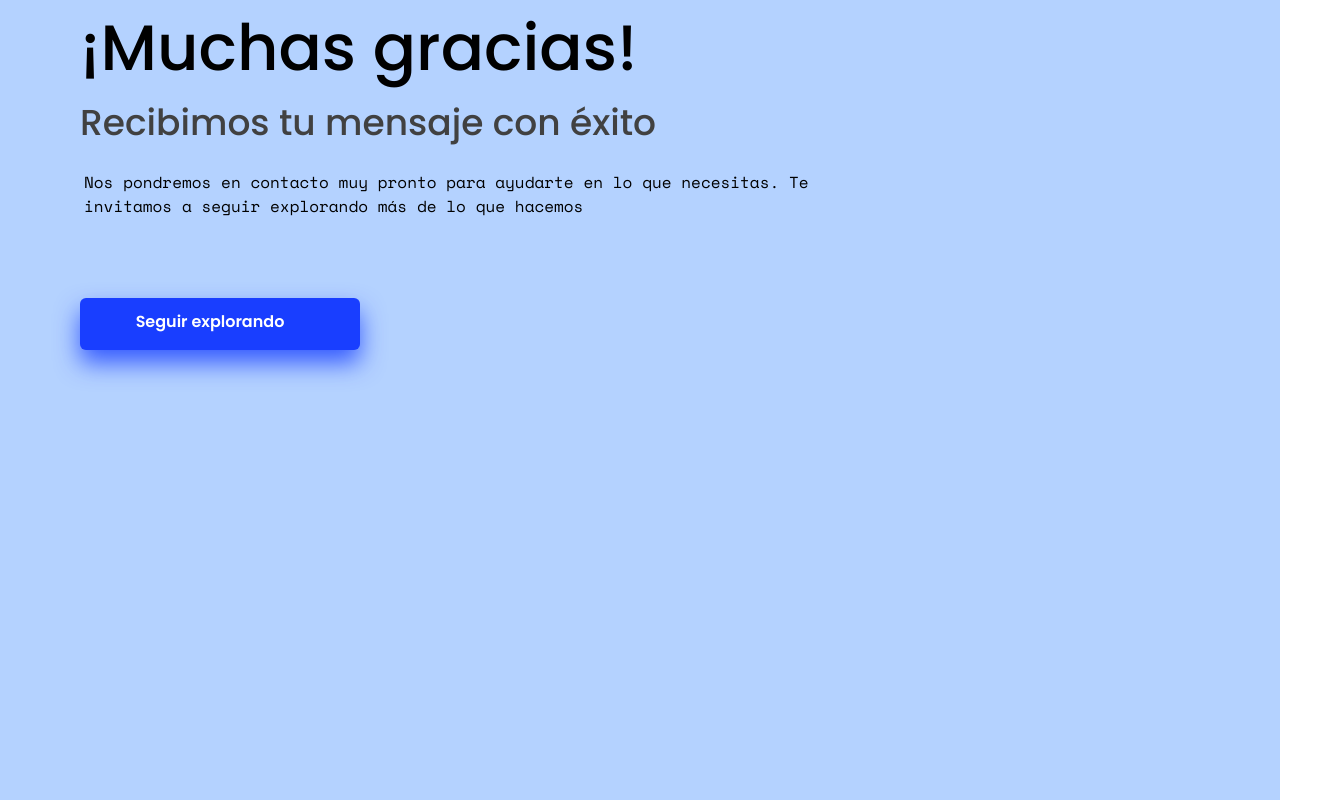
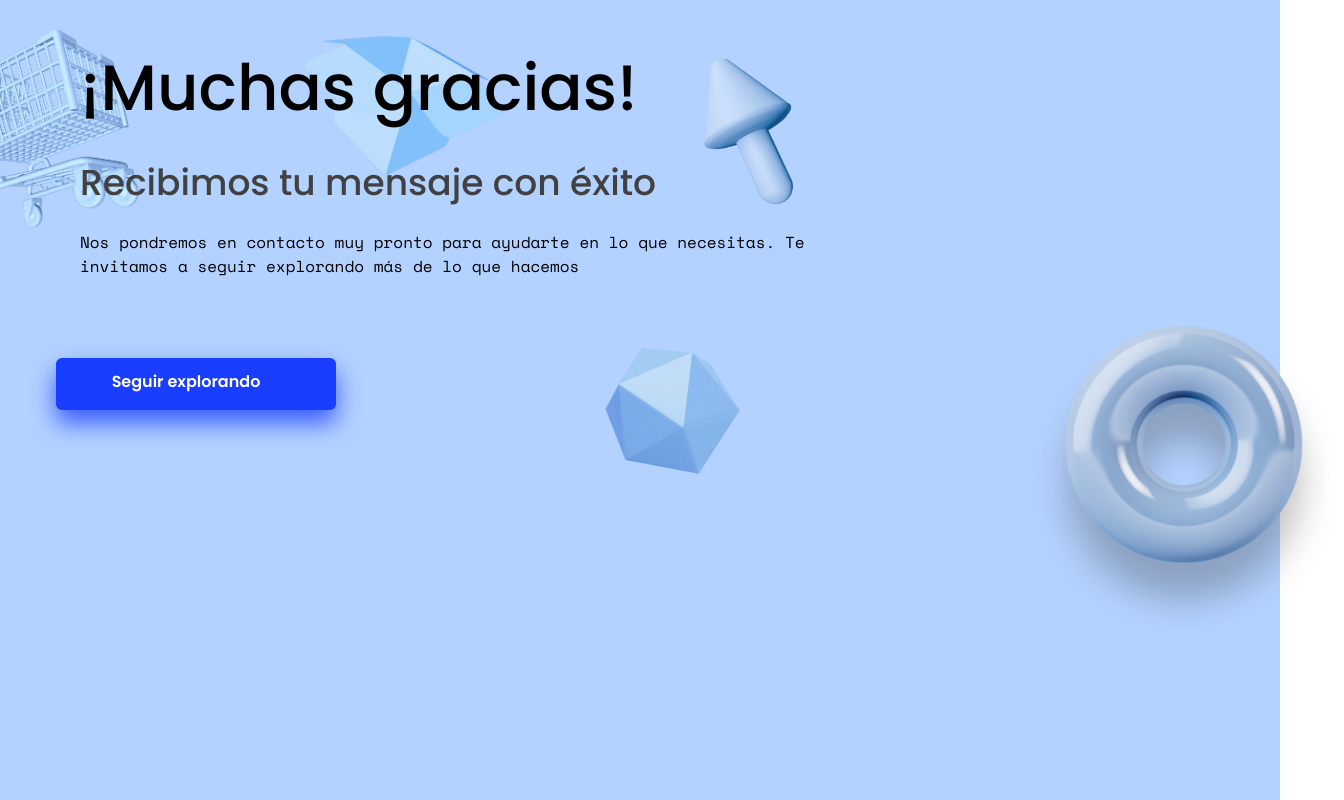
Before and after one commit to ZambranoBeicker/esedor_landingpage-web, a React (Create React App) app: page /gracias in a window 1280 px wide. Shown: the whole page, 1344 px wide, since content can reach past the window. Built offline with nearby package versions, Linux system fonts and the light colour scheme.

Commit message:
Adding Group3d and correct Gracias responsive

```diff
--- a/src/App.js
+++ b/src/App.js
@@ -1,6 +1,5 @@
 import React, { useState } from 'react';
 import './App.css';
-import {Header} from './components/Header.js';
 import Hero from './components/Hero.js';
 import OurServices from './components/OurServices.js';
 import Steps from './components/Steps.js';
@@ -22,11 +21,9 @@ const ShowModal = React.createContext()
   }
   return (
     <React.Fragment>
-
       <ShowModal.Provider value={contexts}>
       <ModalForm display={active}/>
       <div className={activeApp + " duration-200"}>
-      <Header />
         <Hero />
         <OurServices />
         <Steps />
--- a/src/Gracias.js
+++ b/src/Gracias.js
@@ -1,18 +1,20 @@
 import React from "react";
 import ArrowCta from "./components/utilities/ArrowCta";
+import Group3d from "./components/utilities/Group3d";
 
 
 const Gracias = ()=>{
 
   return(
-    <div className="w-full bg-blue-third px-4 lg:pl-10 h-screen">
-      <div className="w-8/12 px-4 lg:pl-10">
-        <h1 className="text-6xl font-medium">¡Muchas gracias!</h1>
-        <h3 className="text-4xl text-gray-secondary mb-5">Recibimos tu mensaje con éxito</h3>
-        <p className="text-gray-second ml-1 mb-4 lg:mb-20">Nos pondremos en contacto muy pronto para ayudarte en lo que necesitas. Te invitamos a seguir explorando más de lo que hacemos</p>
+    <div className="relative w-full bg-blue-third px-4 lg:pl-10 h-screen">
+      <Group3d />
+      <div className="relative my-index md:w-8/12 sm:px-4 lg:pl-10 pt-10">
+        <h1 className="mb-5 text-3xl sm:text-4xl md:text-5xl lg:text-6xl font-medium">¡Muchas gracias!</h1>
+        <h3 className="text-lg sm:text-xl md:text-2xl lg:text-4xl text-gray-secondary mb-5">Recibimos tu mensaje con éxito</h3>
+        <p className="text-sm md:text-base text-gray-second mb-4 lg:mb-20">Nos pondremos en contacto muy pronto para ayudarte en lo que necesitas. Te invitamos a seguir explorando más de lo que hacemos</p>
       </div>
 
-      <ArrowCta  title="Seguir explorando" containerClass="rounded-md w-40 lg:w-2/12 mx-auto md:mx-0 sm:ml-6 my-10 bg-blue lg:ml-10 text-shadow " ctaClass="mx-auto" adapt={true} route="gracias"/>
+      <ArrowCta  title="Seguir explorando" containerClass="rounded-md w-40 lg:w-2/12 mar-l-none  my-10 bg-blue lg:ml-10 text-shadow " ctaClass="mx-auto" adapt={true} route="gracias"/>
     </div>
   )
 }
--- a/src/components/Header.js
+++ b/src/components/Header.js
@@ -19,7 +19,7 @@ const Header = ()=>{
 
     return(
           <React.Fragment>
-              <div className="absolute top-0">
+              <div className="absolute my-index top-0">
                 <header className="header lg:pt-5">
                   <Logo src="images/logo-header.png" alt="Image"/>
                 </header>
--- a/src/components/Hero.js
+++ b/src/components/Hero.js
@@ -2,9 +2,17 @@ import React from 'react';
 import { useState, useEffect } from 'react'
 import HeroInfo from "./utilities/HeroInfo";
 import HeroForm from "./utilities/HeroForm";
+import Group3d from "./utilities/Group3d";
+import {Header} from "./Header";
+import anime from 'animejs/lib/anime.es.js';
+
 
 const Hero = () => {
     const [isMobile, setIsMobile] = useState(false)
+
+    // const cart3d = new anime({
+    //   target: document.getElementById('')
+    // })
 
     useEffect(()=>{
 
@@ -74,7 +82,7 @@ const Hero = () => {
     console.log(changeInitStart,scrollPosition)
     // console.log(init,windowPosStart,scrollPosition)
     if(scrollPosition >= changeInitStart) {
-      steps.classList.add('my-black','hero-gradient')
+      steps.classList.add('my-black')
       // header.classList.add('my-black')
     } else {
       steps.classList.remove('my-black')
@@ -84,9 +92,11 @@ const Hero = () => {
   }
 
     return(
-        <section className="pt-24 sm:flex sm:pb-24 lg:py-0 bg-blue-third duration-200 lg:pt-10" id="hero">
+        <section className="relative pt-24 sm:flex sm:pb-24 lg:py-0 bg-blue-third duration-200 lg:pt-10" id="hero">
+            <Header />
+              <Group3d />
             <HeroInfo />
-            <div className="mt-10 sm:ml-5 md:ml-0">
+            <div className="mt-10 relative my-index sm:ml-5 md:ml-0">
               <h4 className="text-bold semibig hidden lg:block mb-8 px-16">Solicita más información</h4>
               <HeroForm formClass="bg-black min-h-0 py-1 px-2 rounded-t-md" buttonId="hero-formButton"/>
             </div>
@@ -100,6 +110,12 @@ export default Hero;
 // https://reactjs.org/docs/two-way-binding-helpers.html
 // const sendForm = (formData) => {
 //   const endpoint = 'https://esedor-1.nocrm.io/api/v2/leads'
+
+{/* <div className='absolute top-0'>
+              <img src="images/cart_3d.png" alt="cart3d"/>
+            </div>
+
+            */}
 
 //   const data = {
 //       'api_key': '5f3e4af53e0dd0c536a1b4555cea5f3d284dfb0bbb785df9',
--- a/src/components/Projects.js
+++ b/src/components/Projects.js
@@ -1,5 +1,5 @@
 import React from 'react';
-
+import Group3d from "./utilities/Group3d";
 import ArrowCta from "./utilities/ArrowCta.js";
 import InfoParagraph from "./utilities/InfoParagraph.js";
 import HeroForm from "./utilities/HeroForm.js";
@@ -39,12 +39,13 @@ const Projects = () =>{
               </div>
           </section>
 
-          <div className="projects__form-container w-full md:flex lg:justify-around pt-10 pb-6 lg:py-0 lg:py-16 bg-blue-secondary">
-            <div className="w-9/12 pl-5 mt-4 mb-12 mx-auto md:w-6/12 md:mt-20 lg:my-20 lg:mx-auto lg:w-6/12 xl:ml-auto xl:mr-0 xl:pl-24 xl:pr-24 xl:w-5/12 xl:my-0 sm:w-8/12">
-            <h4 className= "my-h4 mx-auto sm:text-center md:text-left text-smibig sm:text-2xl md:text-4xl lg:text-5xl md:mb-20">Estás listo para vender por tu tienda virtual?</h4>
-          <ArrowCta  title="Llámanos (+51)773 8905" containerClass="rounded-md hidden md:flex lg:w-32 mx-auto md:mx-0 sm:ml-6 bg-blue text-shadow " ctaClass="mr-auto" src="images/llamada.png" adapt={false}/>
+          <div className="projects__form-container relative w-full md:flex lg:justify-around pt-10 pb-6 lg:py-0 lg:py-16 bg-blue-secondary">
+            <Group3d />
+            <div className="relative my-index w-9/12 pl-5 mt-4 mb-12 mx-auto md:w-6/12 md:mt-20 lg:my-20 lg:mx-auto lg:w-6/12 xl:ml-auto xl:mr-0 xl:pl-24 xl:pr-24 xl:w-5/12 xl:my-0 sm:w-8/12">
+              <h4 className= "my-h4 mx-auto sm:text-center md:text-left text-smibig sm:text-2xl md:text-4xl lg:text-5xl md:mb-20">Estás listo para vender por tu tienda virtual?</h4>
+              <ArrowCta  title="Llámanos (+51)773 8905" containerClass="rounded-md hidden md:flex lg:w-32 mx-auto md:mx-0 sm:ml-6 bg-blue text-shadow " ctaClass="mr-auto" src="images/llamada.png" adapt={false}/>
             </div>
-            <HeroForm formClass="bg-black min-h-0 py-1 px-2 rounded-t-md mx-auto" buttonId="projects-formButton" containerForm="form-container md:px-4 mx-auto lg:w-auto lg:ml-0 lg:mr-16 sm:w-56"/>
+              <HeroForm formClass="bg-black min-h-0 py-1 px-2 rounded-t-md mx-auto" buttonId="projects-formButton" containerForm="relative my-index form-container md:px-4 mx-auto lg:w-auto lg:ml-0 lg:mr-16 sm:w-56"/>
           </div>
 
         </React.Fragment>
--- /dev/null
+++ b/src/components/utilities/Group3d.js
@@ -0,0 +1,25 @@
+import React from 'react'
+
+const Group3d = () => {
+  return (
+    <React.Fragment>
+      <div className='hidden lg:block absolute cart top-0 w-3/12 send-backward'>
+        <img src="images/cart_3d.png" alt="cart3d"/>
+      </div>
+      <div className='hidden mushroom lg:block absolute top-0 right-0 w-3/12 send-backward'>
+        <img src="images/mushroom_3d.png" alt="cart3d"/>
+      </div>
+      <div className='hidden polygon lg:block absolute bottom right-0 w-3/12 send-backward'>
+        <img src="images/polygon_3d.png" alt="cart3d"/>
+      </div>
+      <div className='hidden box lg:block absolute bottom right-0 w-3/12 send-backward'>
+        <img src="images/box_3d.png" alt="cart3d"/>
+      </div>
+      <div className='hidden tonus lg:block absolute bottom right-0 w-3/12 send-backward'>
+        <img src="images/tonus_3d.png" alt="cart3d"/>
+      </div>
+    </React.Fragment>
+  )
+}
+
+export default Group3d
--- a/src/components/utilities/HeroInfo.js
+++ b/src/components/utilities/HeroInfo.js
@@ -4,7 +4,7 @@ import ArrowCta  from "./ArrowCta";
 
 const HeroInfo = (props)=>{
     return (
-        <div className="ml-4 sm:w-6/12 md:ml-10 md:mr-10 lg:ml-16 md:w-9/12 lg:w-7/12 sm:pr-10 sm:pl-2 lg:pr-40">
+        <div className="ml-4 relative my-index sm:w-6/12 md:ml-10 md:mr-10 lg:ml-16 md:w-9/12 lg:w-7/12 sm:pr-10 sm:pl-2 lg:pr-40">
             <h1 className="text-2xl font-semibold sm:mb-4 lg:mt-32 lg:mb-8 sm:text-3xl lg:text-5xl sm:font-medium w-full">Estás listo para vender por tu tienda virtual?</h1>
             <InfoParagraph info="Creamos soluciones ecommerce en todas las industrias para  empresas grandes, pequeñas y startups."/>
             <ArrowCta  title="Llámanos (+51)773 8905" containerClass="rounded-md hidden lg:flex lg:w-32 mx-auto md:mx-0 sm:ml-6 my-10 bg-blue text-shadow " ctaClass="mr-auto" src="images/llamada.png" adapt={false} route="gracias"/>
--- a/src/index.scss
+++ b/src/index.scss
@@ -19,6 +19,18 @@ body {
 code {
   font-family: source-code-pro, Menlo, Monaco, Consolas, 'Courier New',
   monospace;
+}
+
+.mar-l-none{
+  margin-left:0;
+
+  @media screen and (min-width:"640px"){
+  margin-left: 1rem;
+
+
+  }
+
+
 }
 
 .bg-blue{
--- a/src/sass/_hero.scss
+++ b/src/sass/_hero.scss
@@ -1,3 +1,34 @@
+.send-backward{
+
+  z-index:1;
+}
+
+.my-index{
+
+  z-index: 100;
+}
+
+.cart{
+ top:-5%;
+ left: -10%;
+}
+.box{
+ top:-10%;
+ left: 20%;
+}
+.mushroom{
+ top:5%;
+ left: 50%;
+}
+.polygon{
+ top:40%;
+ right: 30%;
+}
+.tonus{
+ top:40%;
+ right: -5%;
+}
+
 #hero{
   min-height: 150vh;
 }
```
